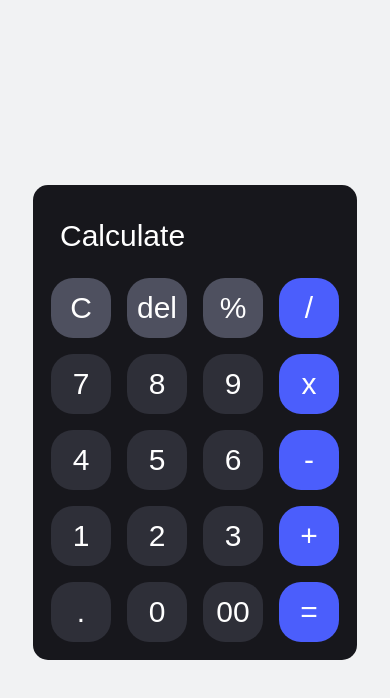
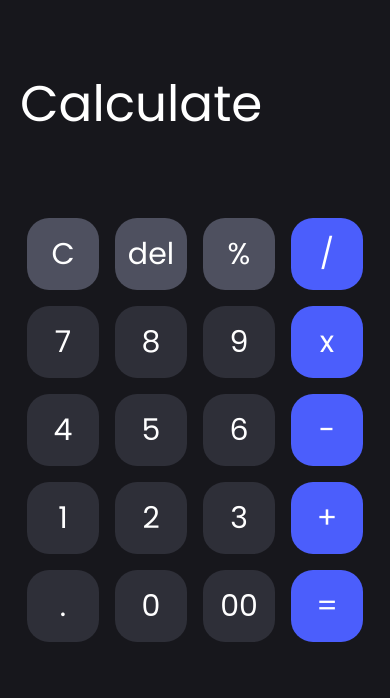
Before and after one commit to Alikhan67595/Calculator, a plain HTML site: page index.html in a window 390 px wide. Drawn offline with Linux system fonts and the light colour scheme.

Commit message:
Calculator

```diff
--- a/style.css
+++ b/style.css
@@ -1,8 +1,12 @@
+@import url('https://fonts.googleapis.com/css2?family=Poppins:ital,wght@0,100;0,200;0,300;0,400;0,500;0,600;0,700;0,800;0,900;1,100;1,200;1,300;1,400;1,500;1,600;1,700;1,800;1,900&display=swap');
+
 *{
     margin: 0;
     padding: 0;
     box-sizing: border-box;
     font-size: 20px;
+    font-family: "Poppins", sans-serif;
+    user-select: none;
 }
 
 body{
@@ -35,8 +39,8 @@ button{
     display: flex;
     align-items: center;
     justify-content: center;
-    height: 60px;
-    width: 60px;
+    height: 65px;
+    width: 65px;
     border-radius: 22px;
     font-size: 30px;
     outline: none;
@@ -51,13 +55,14 @@ button:hover{
     background-color: #383940;
 }
 button:active{
-    background-color: #e5e5e7;
+    background-color: #e5e5e751;
 }
 
 input{
     height: 75px;
     width: 290px;
     margin: 7px , 0;
+    margin-top: 15px;
     font-size: 40px;
     text-align: end;
     /* font-weight: bolder; */
@@ -70,7 +75,7 @@ input{
 
 input::placeholder{
     text-align: start;
-    font-size: 30px;
+    font-size: 40px;
     padding: 10px;
     color: #fff;
 }
@@ -78,34 +83,29 @@ input::placeholder{
 .blue{
     background-color: #4b5efc;
 }
+.blue:hover{
+    background-color: #6272fc;
+}
+.blue:active{
+    color: #17171C;
+}
+.gray{
+    background-color: #4e505f;
+}
+.gray:hover{
+    background-color: #81828c;
+}
 .gray{
     background-color: #4e505f;
 }
 
-/* .row{
-    display: flex;
-    flex-wrap:nowrap;
-    gap: 10px;
-    row-gap: 10px;
-}"
+#C:active{
+    color: red;
+    background-color: rgba(255, 122, 122, 0.534) !important;
+}
 
 .col{
-    display: flex;
-    flex-direction: column;
-    column-gap: 10px;
-
-}
-
-
-@media screen and (max-width:768px){
-    .calculator{
-      height: auto;
-      width: auto;
-      background-color: transparent;
-    }
-} */
-
-.col{
+    margin: 15px 0px;
     display: grid;
     grid-template-areas: "c del per div"
                           "sev eig nine mul"
@@ -114,6 +114,8 @@ input::placeholder{
                           "dott zeroo zero0 equal";
 
     /* gap: 10px; */
+
+
 }
 
 #C{
@@ -193,3 +195,41 @@ input::placeholder{
 #equal{
     grid-area: equal;
 }
+
+
+
+@media screen and (max-width: 425px){
+    main{
+        width: 100%;
+        height: 100%;
+        border-radius: 0px;
+    }
+    .calculator{
+        border-radius: 0px;
+    }
+
+    input{
+        height: 150px;
+        width: 100%;
+        font-size: 60px;
+        background-color: rgba(255, 255, 255, 0.211);
+        background-color: transparent;
+        margin-bottom: 20px;
+    }
+
+    input::placeholder{
+        font-size: 50px;
+    }
+
+    button{
+        height: 2.4em;
+        width: 2.4em;
+    font-size: 30px;}
+}
+
+@media screen and (max-width: 350px){
+    button{
+        height: 2em;
+        width: 2em;
+        font-size: 30px}
+}
```
